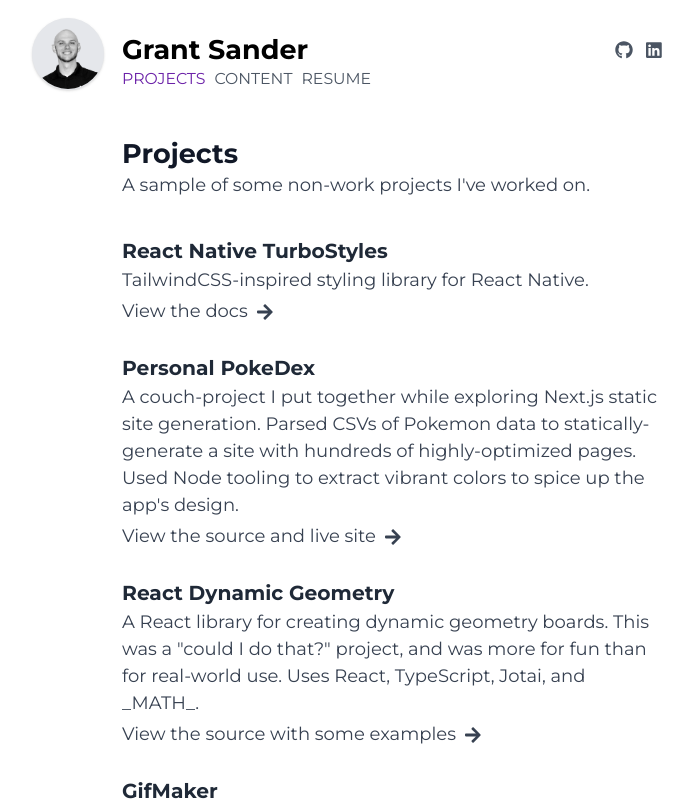
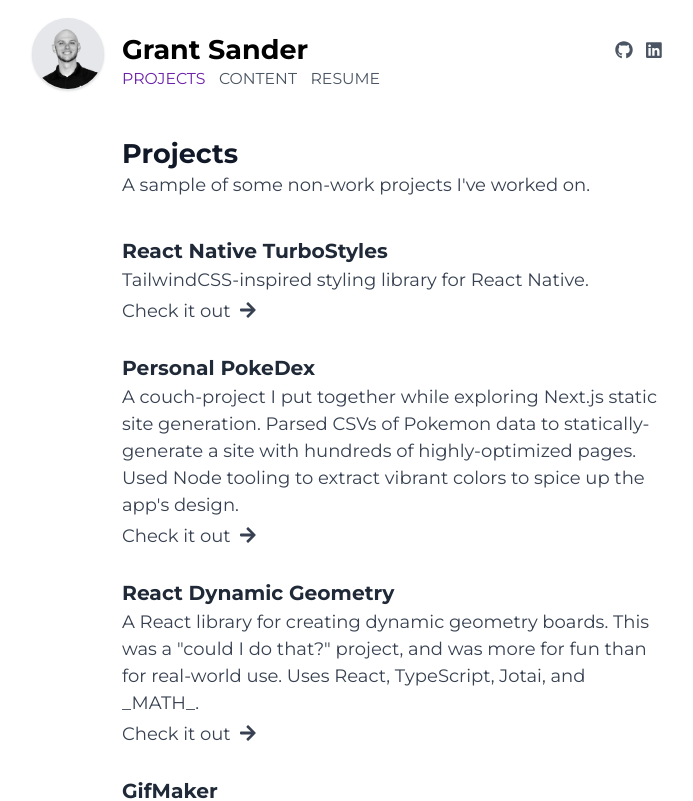
Before and after one commit to gksander/gksander-site-next, a Next.js app: page /projects in a window 1280 px wide. Shown: the top 801 px of the page, without its empty margins (248-941 px from the left). Built offline with nearby package versions, Linux system fonts and the light colour scheme; a web font is replaced by a local one.

Commit message:
Small tweaks

```diff
--- a/pages/_app.tsx
+++ b/pages/_app.tsx
@@ -75,7 +75,9 @@
           <div className="flex-grow">
             <div className="flex sm:justify-between items-center">
               <Link href="/" passHref>
-                <a className="font-bold text-xl sm:text-2xl">Grant Sander</a>
+                <a className="font-bold text-xl sm:text-2xl hover:text-primary-800 dark:hover:text-primary-200 transition transition-colors duration-150">
+                  Grant Sander
+                </a>
               </Link>
               <div className="flex text-gray-600 dark:text-gray-200 ml-3 sm:ml-0">
                 {SocialLinks.map(({ href, title, icon }) => (
@@ -83,7 +85,7 @@
                     href={href}
                     target="blank"
                     key={title}
-                    className="flex mr-3 last:mr-0"
+                    className="flex mr-3 last:mr-0 hover:text-primary-800 dark:hover:text-primary-200 transition transition-colors duration-150"
                   >
                     <FontAwesomeIcon icon={icon} className="w-4" />
                   </a>
@@ -96,7 +98,7 @@
                   <Link href={href} passHref key={href}>
                     <a
                       className={classNames(
-                        "mr-2 uppercase transition transition-colors duration-150",
+                        "mr-2 sm:mr-3 uppercase transition transition-colors duration-150 hover:text-primary-800 dark:hover:text-primary-200",
                         activeRoute === href
                           ? "text-primary-800 dark:text-primary-200"
                           : ""
--- a/pages/content.tsx
+++ b/pages/content.tsx
@@ -54,8 +54,8 @@
               </div>
             </div>
             {hasPreview && post.preview && (
-              <div className="w-12 sm:w-16 sm:ml-1 filter grayscale blur-sm group-hover:filter-none transition-all duration-300">
-                <Image src={post.preview} className="" />
+              <div className="w-12 sm:w-16 sm:ml-1 filter sm:grayscale sm:blur-sm group-hover:filter-none transition-all duration-300">
+                <Image src={post.preview} alt="Preview of this snippet" />
               </div>
             )}
           </a>
--- a/pages/index.tsx
+++ b/pages/index.tsx
@@ -22,7 +22,7 @@
 const Sections: { title: string; description: string }[] = [
   {
     title: "I build software",
-    description: `I build full-stack web and mobile apps using primarily JavaScript and Python tooling. I have experience building web front-ends using React and Vue.js, mobile apps using React Native, and API backends using both Node.js and Ruby on Rails.`,
+    description: `I build full-stack web and mobile apps using primarily JavaScript and Python tooling. I have experience building web front-ends using React and Vue.js, mobile apps using React Native, and API backends using both Node.js and Ruby on Rails. I like tinkering with Python on the side.`,
   },
   {
     title: "I lead teams",
--- a/pages/projects.tsx
+++ b/pages/projects.tsx
@@ -4,6 +4,7 @@
 import { FontAwesomeIcon } from "@fortawesome/react-fontawesome";
 import { faArrowRight } from "@fortawesome/free-solid-svg-icons";
 import { PageHeader } from "../components/PageHeader";
+import { motion, Variants } from "framer-motion";
 
 const ProjectsPage: NextPage = () => {
   return (
@@ -24,15 +25,20 @@
             </div>
             {proj.link && (
               <div className="flex">
-                <a
+                <motion.a
                   href={proj.link.href}
                   target="_blank"
                   rel="noreferrer"
                   className="block flex text-gray-700 dark:text-gray-300 items-center hover:text-primary-700 transition-color duration-200 mt-1"
+                  initial="rest"
+                  whileHover="hover"
+                  animate="rest"
                 >
-                  <span className="mr-2">{proj.link.title}</span>
-                  <FontAwesomeIcon icon={faArrowRight} className="w-3" />
-                </a>
+                  <span className="mr-2">Check it out</span>
+                  <motion.span variants={ArrowVariants}>
+                    <FontAwesomeIcon icon={faArrowRight} className="w-3" />
+                  </motion.span>
+                </motion.a>
               </div>
             )}
           </div>
@@ -40,6 +46,15 @@
       </div>
     </div>
   );
+};
+
+const ArrowVariants: Variants = {
+  rest: {
+    x: 0,
+  },
+  hover: {
+    x: 5,
+  },
 };
 
 type Project = {
```
